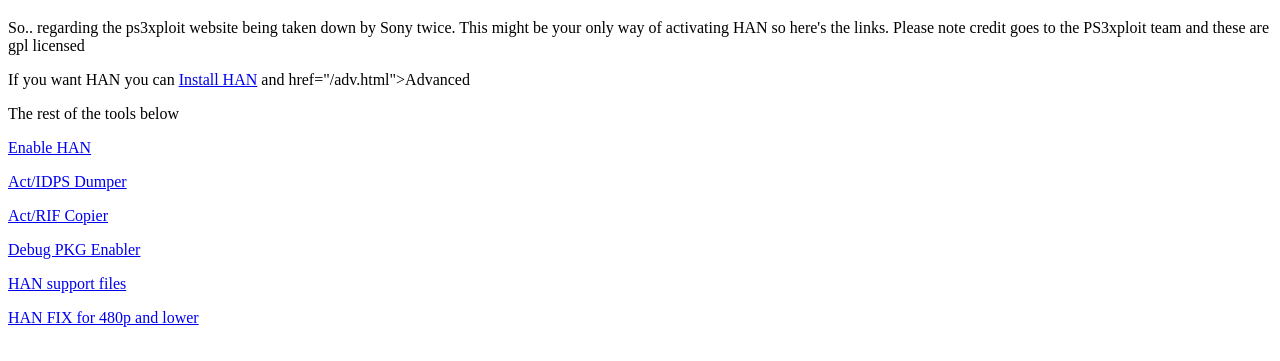
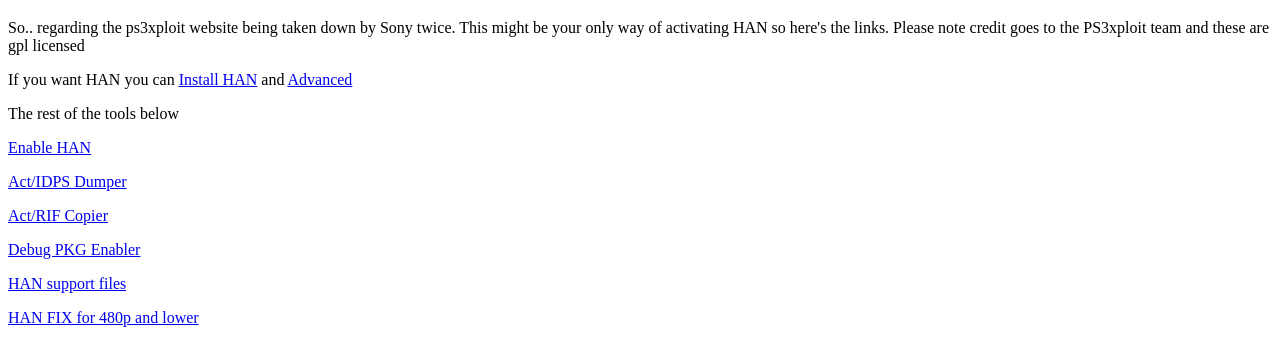
Before and after one commit to robokingscosmosps3/robokingscosmosps3.github.io, a plain HTML site: page index.html in a window 1280 px wide. Shown: the part 61-422 px from the top of the page. Drawn offline with Linux system fonts and the light colour scheme.

Commit message:
Fix mistake

```diff
--- a/index.html
+++ b/index.html
@@ -7,7 +7,7 @@
 
 <h1>RoboKingsCosmosps3 HAN mirror</h1>
 <p>So.. regarding the ps3xploit website being taken down by Sony twice. This might be your only way of activating HAN so here's the links. Please note credit goes to the PS3xploit team and these are gpl licensed</p>
-<p>If you want HAN you can <a href="/hfw/han/han_installer.html">Install HAN</a> and href="/adv.html">Advanced</a></p>
+<p>If you want HAN you can <a href="/hfw/han/han_installer.html">Install HAN</a> and <a href="/adv.html">Advanced</a></p>
 <p>The rest of the tools below</p>
 <p><a href="/hfw/han/han_enabler.html">Enable HAN</a></p>
 <p><a href="/hfw/han/actidps_dumper.html">Act/IDPS Dumper</a></p>
```
